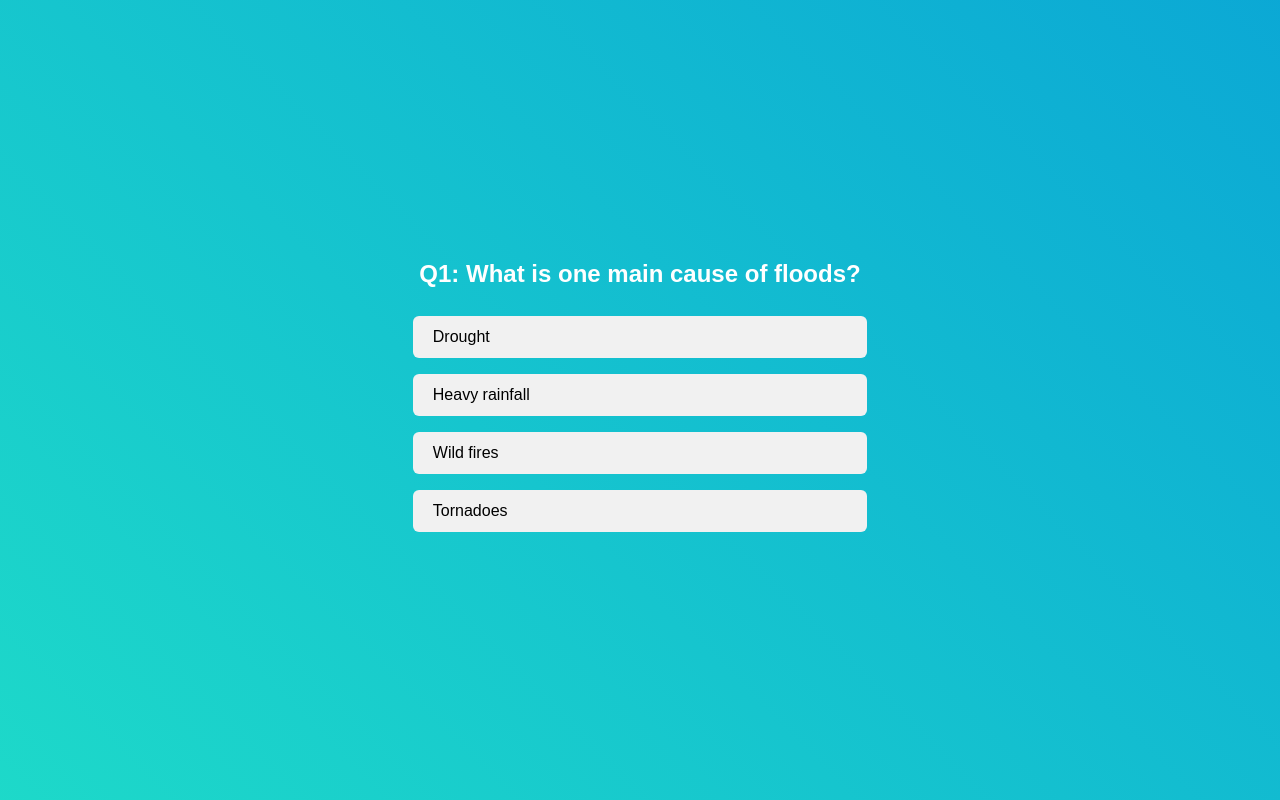
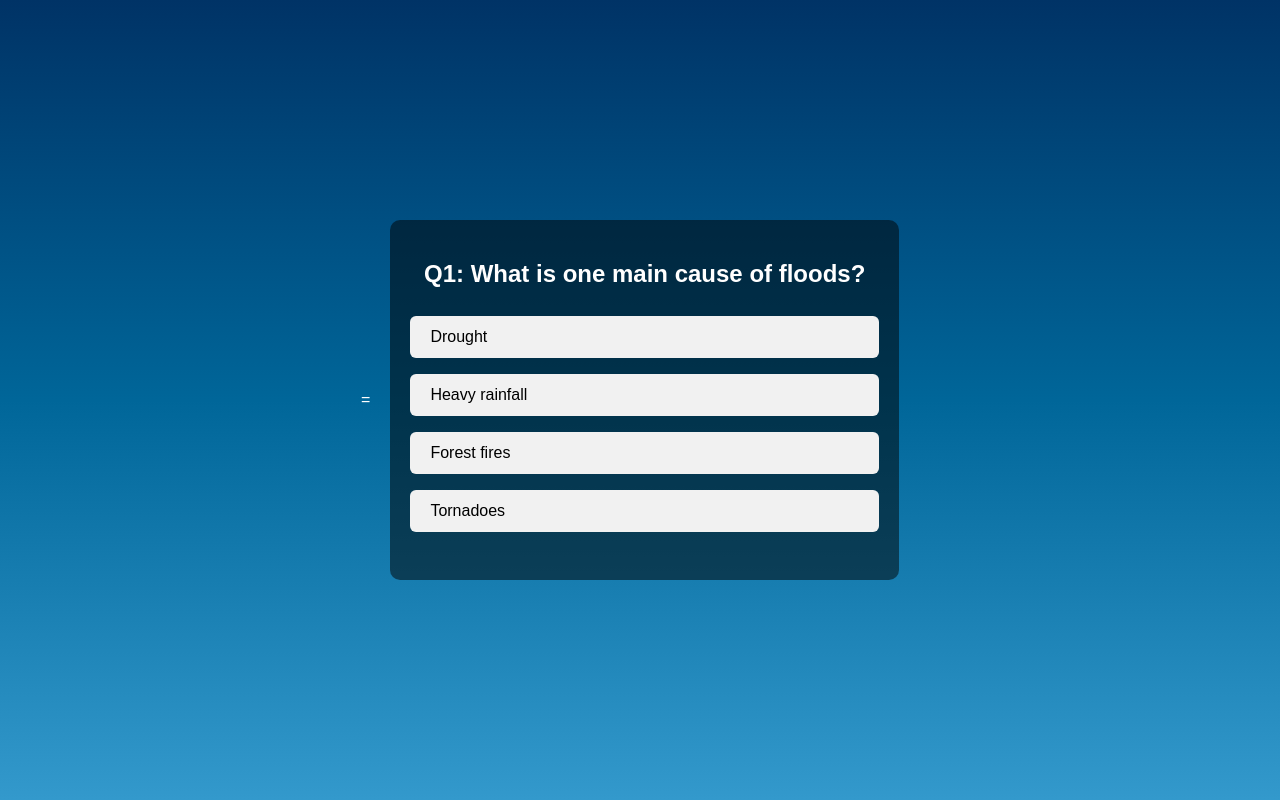
Before and after one commit to Cubic-guy/floodquiz, a plain HTML site: page index.html in a window 1280 px wide. Both pictures are taken after a click on the button "Start Quiz". Drawn offline with Linux system fonts and the light colour scheme.

Commit message:
Update index.html

```diff
--- a/index.html
+++ b/index.html
@@ -1,4 +1,4 @@
-<!DOCTYPE html>
+=<!DOCTYPE html>
 <html lang="en">
 <head>
   <meta charset="UTF-8">
@@ -18,28 +18,25 @@
       position: relative;
     }
 
-    /* Game show background animation (Cyan, Turquoise, and Blue Gradient) */
+    /* Static gradient background */
     .background {
       position: absolute;
       top: 0;
       left: 0;
       width: 100%;
       height: 100%;
-      background: linear-gradient(45deg, #24DBED, #24EBC5, #008ADC);
-      background-size: 400% 400%;
-      animation: gradientAnimation 20s ease infinite;
+      background: linear-gradient(to bottom, #003366, #006699, #3399cc);
       z-index: -1;
-    }
-
-    @keyframes gradientAnimation {
-      0% { background-position: 0% 50%; }
-      50% { background-position: 100% 50%; }
-      100% { background-position: 0% 50%; }
     }
 
     .container {
       text-align: center;
       z-index: 1;
+      max-width: 600px;
+      margin: 20px;
+      padding: 20px;
+      background: rgba(0, 0, 0, 0.5);
+      border-radius: 10px;
     }
 
     h1 {
@@ -50,7 +47,7 @@
 
     .button {
       padding: 15px 30px;
-      background-color: #ffcc00;
+      background-color: #f1f1f1;
       border: none;
       border-radius: 6px;
       font-size: 18px;
@@ -92,7 +89,7 @@
       font-weight: bold;
       margin-top: 20px;
       font-size: 18px;
-      color: #444;
+      color: #000000;
       opacity: 0;
       animation: fadeInResult 0.4s forwards;
     }
@@ -122,7 +119,7 @@
 </head>
 <body>
 
-  <!-- Game Show Background -->
+  <!-- Static Background -->
   <div class="background"></div>
 
   <!-- Start Screen -->
@@ -153,26 +150,25 @@
 
   <script>
     const quizData = [
-      { question: "What is one main cause of floods?", options: ["Drought", "Heavy rainfall", "Wild fires", "Tornadoes"], answer: "Heavy rainfall" },
-      { question: "How does floods happen?", options: ["Ground water flooding", "Storm surges", "Rapid snow melt", "Heavy rainfall"], answer: "More rainfall" },
-      { question: "Which gas contributes most to climate change?", options: ["Oxygen", "Carbon Dioxide", "Nitrogen", "Helium"], answer: "Carbon Dioxide" },
-      { question: "Which area is most at risk of flooding?", options: ["Mountain tops", "Coastal cities", "Deserts", "Forests"], answer: "Coastal cities" },
-      { question: "What is a common result of urban flooding?", options: ["More trees", "Better roads", "Damaged infrastructure", "Fewer houses"], answer: "Damaged infrastructure" },
-      { question: "Which activity helps reduce flood risk?", options: ["Cutting trees", "Building on wetlands", "Planting vegetation", "Burning fossil fuels"], answer: "Planting vegetation" },
-      { question: "Which organization studies global climate change?", options: ["UNICEF", "NASA", "WWF", "WHO"], answer: "NASA" },
-      { question: "How does climate change affect rainfall?", options: ["No effect", "Decreases globally", "Makes it more extreme", "Only rains at night"], answer: "Makes it more extreme" },
-      { question: "Melting glaciers cause:", options: ["More farmland", "Lower sea levels", "Flooding", "Snowstorms"], answer: "Flooding" },
-      { question: "Flood defenses include:", options: ["Dams", "Cars", "Fossil fuels", "Airplanes"], answer: "Dams" },
-      { question: "Why are wetlands important?", options: ["They look nice", "They store carbon", "They dry out fast", "They attract tourists"], answer: "They store carbon" },
-      { question: "What is a floodplain?", options: ["A forest", "A high hill", "Low land near rivers", "An island"], answer: "Low land near rivers" },
-      { question: "More heat in the atmosphere causes:", options: ["Stable weather", "Fewer clouds", "More evaporation", "Less wind"], answer: "More evaporation" },
-      { question: "Which season is flooding most common in?", options: ["Winter", "Spring", "Summer", "Rainy season"], answer: "Rainy season" },
-      { question: "What is the best way to prepare for floods?", options: ["Ignore warnings", "Build a treehouse", "Create an emergency kit", "Cut power lines"], answer: "Create an emergency kit" },
-      { question: "Which country is highly vulnerable to sea level rise?", options: ["Switzerland", "Nepal", "Maldives", "Mongolia"], answer: "Maldives" },
-      { question: "What is flash flooding?", options: ["A slow flood", "A fast flood from heavy rain", "Ocean waves", "Melting snow"], answer: "A fast flood from heavy rain" },
-      { question: "What is the term for gases trapping heat?", options: ["Ozone layer", "Greenhouse effect", "Weathering", "Photosynthesis"], answer: "Greenhouse effect" },
-      { question: "Which type of energy reduces climate change?", options: ["Coal", "Wind", "Gasoline", "Diesel"], answer: "Wind" },
-      { question: "Floods can contaminate:", options: ["Roads", "Air", "Drinking water", "WiFi"], answer: "Drinking water" }
+      { question: "What is one main cause of floods?", options: ["Drought", "Heavy rainfall", "Forest fires", "Tornadoes"], answer: "Heavy rainfall" },
+      { question: "How does floods happen?", options: ["Ground water flooding", "Storm surges", "Rapid snow melt", "Heavy rainfall"], answer: "Heavy rainfall" },
+      { question: "Where do floods normally occur?", options: ["Wet coastal areas", "Frozen places", "Dry areas", "Underground caverns"], answer: "Wet coastal areas" },
+      { question: "What country got flooding the most?", options: ["America", "Bangladesh", "Kiribati", "Brazil"], answer: "Bangladesh" },
+      { question: "What type of flood occurs when water levels in rivers rise and overflow the bank?", options: ["Flash flood", "Coastal flood", "River floods", "Urban floods"], answer: "River floods" },
+      { question: "Which of the following does not contribute to floods?", options: ["Building drain", "Cutting down trees", "Building on wetlands", "Dumping waste in wetlands"], answer: "Building drain" },
+      { question: "What is the definition of floods?", options: ["A huge water level rise", "Dangerous", "Heavy rain making flood come to dry land", "Overflow of water onto normally dry land"], answer: "Overflow of water onto normally dry land" },
+      { question: "What impact do floods have on cities?", options: ["Cutting down forests to make for housing", "Avoiding the construction of draining systems", "Constructing buildings in low-lying areas", "Building flood barriers and levees"], answer: "Constructing buildings in low-lying areas" },
+      { question: "What natural phenomenon often leads to floods in coastal areas?", options: ["Earthquakes", "Storm surges", "Volcanic eruptions", "Heatwaves"], answer: "Storm surges" },
+      { question: "Which of the following is a primary effect of severe flooding?", options: ["Increase in land area", "Loss of biodiversity", "Contamination of water supplies", "Increased population growth"], answer: "Contamination of water supplies" },
+      { question: "What type of flood occurs due to storm surges?", options: ["Urban floods", "Coastal floods", "Flash floods", "River floods"], answer: "Coastal floods" },
+      { question: "Which historical flood is considered the deadliest in recorded history?", options: ["The Great Mississippi Flood of 1927", "The Yellow River Flood of 1887", "The Great Flood of 1931 in China", "The North Sea Flood of 1953"], answer: "The Great Flood of 1931 in China" },
+      { question: "Which type of flood often occurs in cities?", options: ["River floods", "Urban floods", "Flash floods", "Coastal floods"], answer: "Urban floods" },
+      { question: "Flooding can cause:", options: ["Displacement of populations", "Decrease in biodiversity", "Spread of diseases", "All of the above"], answer: "All of the above" },
+      { question: "Which natural disaster can result in floods?", options: ["Tornadoes", "Tsunamis", "Wildfires", "Avalanches"], answer: "Tsunamis" },
+      { question: "Which type of flood often strikes with little warning?", options: ["River flood", "Flash flood", "Urban flood", "Coastal flood"], answer: "Flash flood" },
+      { question: "Which country experienced the Great Flood of 1931?", options: ["India", "China", "Bangladesh", "Japan"], answer: "China" },
+      { question: "Which major flood event in New Zealand occurred during the Auckland Anniversary in January 2023?", options: ["Cyclone Gabrielle Flood", "Auckland Anniversary Floods", "Hawke’s Bay River Flood", "Petone Flash Flood"], answer: "Auckland Anniversary Floods" },
+      { question: "What was the primary cause of the Great Mississippi Flood of 1927?", options: ["Dam failure", "Tsunami", "Heavy rainfall and snowmelt", "Earthquake"], answer: "Heavy rainfall and snowmelt" }
     ];
 
     let currentQuestion = 0;
```
